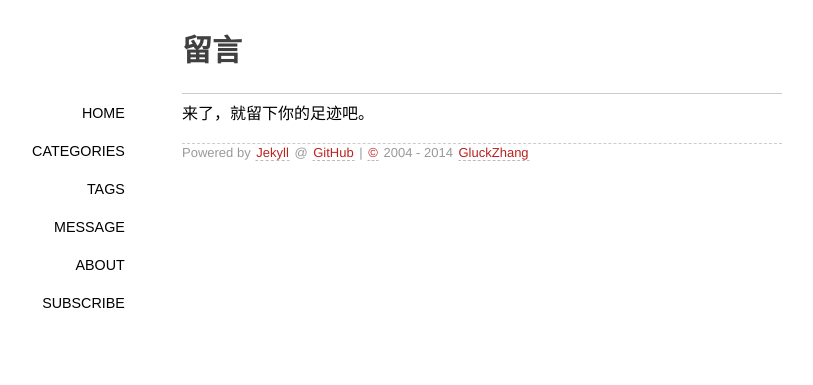
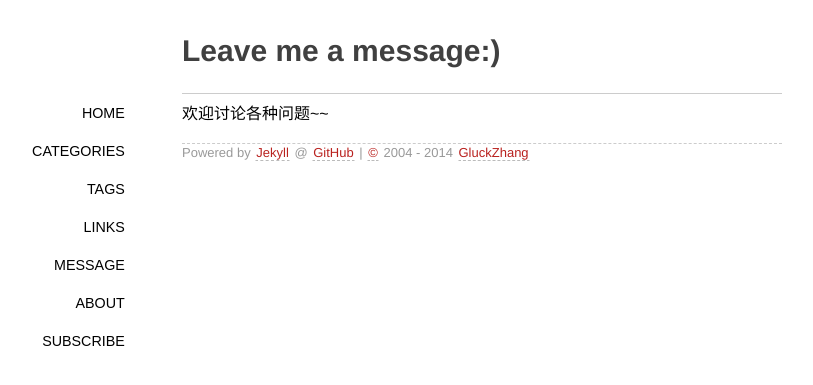
Before and after one commit to gluckzhang/gluckzhang.github.io, a Jekyll site: the page built from guestbook/index.md, in a window 1280 px wide. Shown: the top 385 px of the page, without its empty margins (158-971 px from the left). Built offline with Jekyll 4.4.1, drawn with Linux system fonts in a browser that asks for light colours; some web fonts are replaced; Markdown is read by kramdown in place of the engine named in the settings; comment, search, counter and statistics services are not loaded.

Commit message:
文字细节调整

```diff
--- a/_layouts/default.html
+++ b/_layouts/default.html
@@ -21,9 +21,9 @@
         <span><a title="网站首页" class="" href="/">HOME</a></span>
         <span><a title="文章分类" class="" href="/categories/">CATEGORIES</a></span>
         <span><a title="标签索引" class="" href="/tags/">TAGS</a></span>
-        <!--<span><a title="友情链接" class="" href="/links/">LINKS</a></span>-->
+        <span><a title="友情链接" class="" href="/links/">LINKS</a></span>
         <span><a title="留言交流" class="" href="/guestbook/">MESSAGE</a></span>
-        <span><a title="关于站长" class="" href="/about/">ABOUT</a></span>
+        <span><a title="关于" class="" href="/about/">ABOUT</a></span>
         <span><a title="订阅" class="" href="/feed/" target="_blank">SUBSCRIBE</a></span>
         </nav>
         <article class="content">
--- a/guestbook/index.md
+++ b/guestbook/index.md
@@ -1,8 +1,8 @@
 ---
 layout: page
-title: 留言
+title: Leave me a message:)
 comments: yes
-thread: 616
+thread: comment-index
 ---
 
-来了，就留下你的足迹吧。
+欢迎讨论各种问题~~
```
Also changed, not shown: about/index.md (+1 -4 lines), categories/index.md (+1 -1 lines), links/index.md (+2 -1 lines), _layouts/page.html (line endings or trailing spaces).
